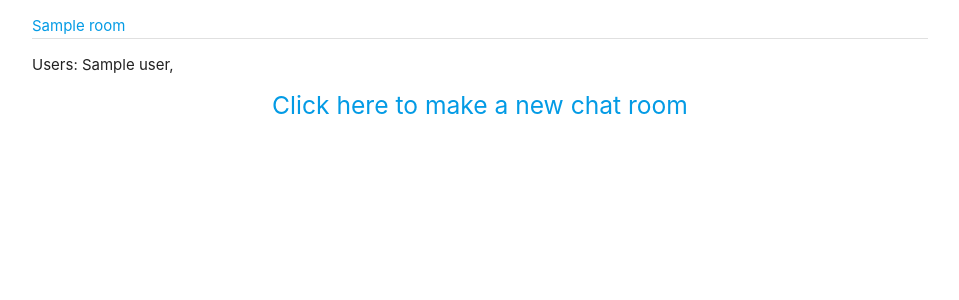
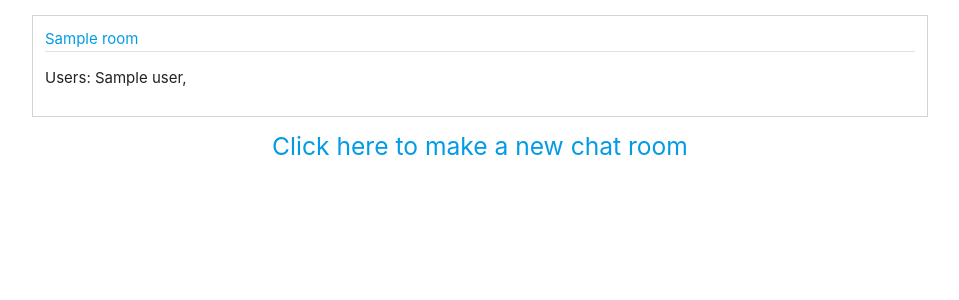
Before and after one commit to WaifuLogics/The-I.T.-Connection, a PHP site: template app/views/chat/chatlist.twig in a window 1280 px wide. Shown: the part 64-364 px from the top of the page, without its empty margins (160-1119 px from the left). Run offline with PHP 8.4, Linux system fonts and the light colour scheme; the template is opened without the code that fills it: most values are stand-ins (such as "Sample title", 1, 10 or a date in 2020); some libraries are stand-ins or nearby versions.

Commit message:
Custom Chat List Css

```diff
--- a/app/views/chat/chatlist.twig
+++ b/app/views/chat/chatlist.twig
@@ -5,7 +5,7 @@
     <div>
         <ul id="list-chatroom">
             {% for r in rooms %}
-                <li>
+                <li class="container-chat_room">
                     <a href="{{ path_for('chat', { 'room_id': r.id  }) }}">{{ r.name }}</a>
                     <div class="divider"></div>
                     <p>Users: {% for user in r.users %}<span class="askdjfhals">{{ user }}</span>, {% endfor %}</p>
--- a/css/global.css
+++ b/css/global.css
@@ -232,3 +232,9 @@ body {
     display: block;
     text-align: center;
 }
+
+.container-chat_room{
+    padding: 12px;
+    margin: 12px 0px 12px 0px;
+    border: solid 1px lightgrey !important;
+}
```
